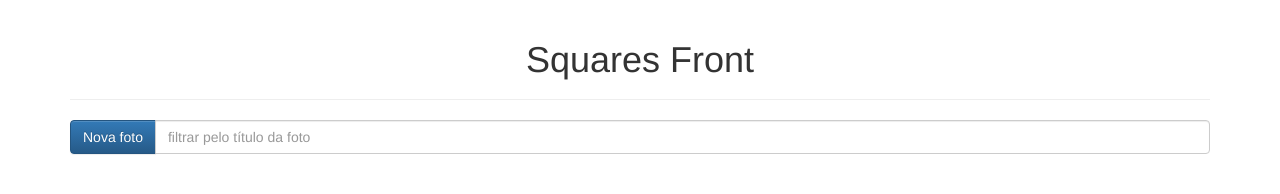
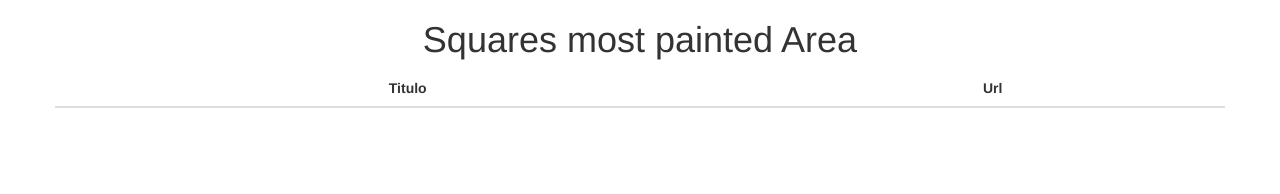
Before and after one commit to julianocelestinodasilva/squares-front, a website: page public/index.html at #!/fotos in a window 1280 px wide. Drawn offline with Linux system fonts and the light colour scheme; no server answers.

Commit message:
Table Squares most painted Area

```diff
--- a/public/partials/principal.html
+++ b/public/partials/principal.html
@@ -1,34 +1,29 @@
 <!-- public/partials/principal.html -->
-<div class="page-header">
+<!-- <div class="page-header">
     <h1 class="text-center">Squares Front</h1>
+</div> -->
+
+<!-- <p ng-show="mensagem.length" class="alert alert-info">
+    {{mensagem}}
+</p> -->
+
+<div class="row">
+    <!-- <div class="text-center"><b>Squares</b></div> -->
+    <div>
+        <h1 class="text-center">Squares most painted Area</h1>
+    </div>
+        <table class="table table-striped table table-hover" style="text-align: center;">
+            <thead>
+                <tr>
+                    <th style="text-align: center;">Titulo</th>
+                    <th style="text-align: center;">Url</th>
+                </tr>
+            </thead>
+            <tbody>
+                <tr ng-repeat="foto in fotos">
+                <td>{{ foto.titulo }}</td>
+                <td>{{ foto.url }}</td>
+            </tr>
+        </tbody>
+    </table>
 </div>
-<p ng-show="mensagem.length" class="alert alert-info">
-    {{mensagem}}
-</p>
-<div class="row">
-    <div class="col-md-12">
-        <form>
-            <!-- Novidade! -->
-            <div class="input-group">
-                <span class="input-group-btn">
-                <a href="/fotos/new" class="btn btn-primary" type="button">
-                    Nova foto
-                </a>
-            </span>
-                <input class="form-control" placeholder="filtrar pelo título da foto" ng-model="filtro" ng-model-options="{ debounce: 500 }">
-            </div>
-            <!-- fim novidade! -->
-        </form>
-    </div>
-    <!-- fim col-md-12 -->
-</div>
-<!-- fim row -->
-<div class="row">
-    <meu-painel class="col-md-2 painel-animado" ng-repeat="foto in fotos | filter: filtro" titulo="{{foto.titulo}}">
-        <minha-foto url="{{foto.url}}" titulo="{{foto.titulo}}">
-        </minha-foto>
-
-        <a class="btn btn-primary btn-block" href="/fotos/edit/{{foto._id}}">Editar</a>
-        <meu-botao-perigo nome="Remover" acao="remover(foto)"></meu-botao-perigo>
-    </meu-painel>
-</div>
```
